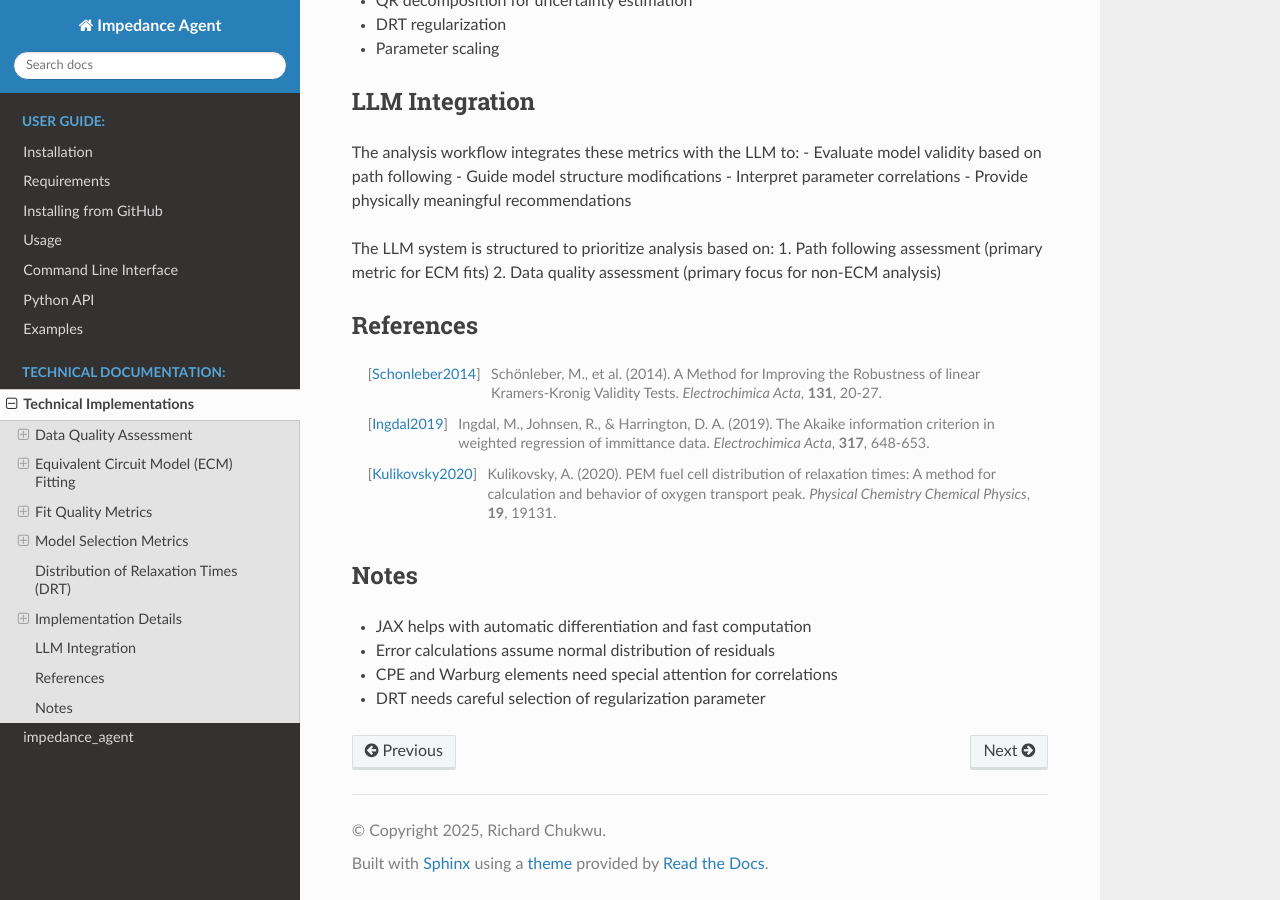
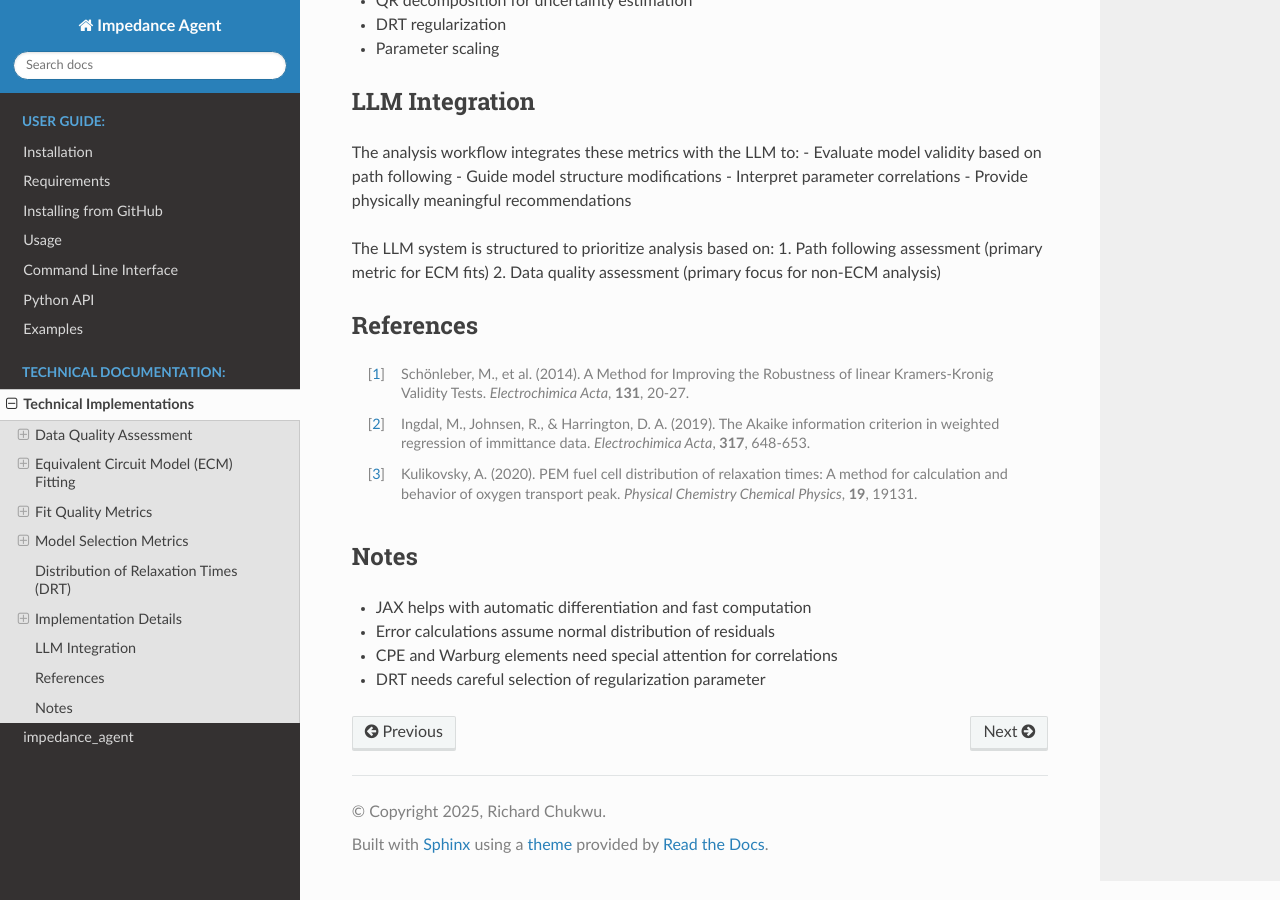
Before and after one commit to richinex/impedance-agent, a Sphinx documentation site: the page built from docs/source/technical_implementations.rst, in a window 1280 px wide and 900 px high, scrolled down 3445 px. Built offline with Sphinx 7.4.7 and the Read the Docs theme 3.1.0, drawn with Linux system fonts in a browser that asks for light colours; some of the changed text lies outside the part shown.

Commit message:
Fixed references in technical docs

```diff
--- a/docs/source/technical_implementations.rst
+++ b/docs/source/technical_implementations.rst
@@ -9,7 +9,7 @@ Data Quality Assessment
 Lin-KK Analysis
 ~~~~~~~~~~~~~~~
 
-The Lin-KK validation uses the impedancepy package, implementing the method from Schönleber et al. [Schonleber2014]_. This implementation:
+The Lin-KK validation uses the impedancepy package, implementing the method from Schönleber et al. [1]_. This implementation:
 
 - Uses a Kramers-Kronig circuit model with ohmic resistor and RC elements
 - Finds the best number of RC elements automatically
@@ -124,7 +124,7 @@ Model Selection Metrics
 Akaike Information Criterion (AIC)
 ~~~~~~~~~~~~~~~~~~~~~~~~~~~~~~~~~~
 
-For different weighting schemes [Ingdal2019]_:
+For different weighting schemes [2]_:
 
 Unit weighting:
 
@@ -152,7 +152,7 @@ where:
 Distribution of Relaxation Times (DRT)
 --------------------------------------
 
-We use Kulikovsky's method [Kulikovsky2020]_ for DRT analysis, which:
+We use Kulikovsky's method [3]_ for DRT analysis, which:
 
 - Combines Tikhonov regularization with projected gradient method
 - Handles the ill-posed nature of DRT calculations
@@ -205,11 +205,11 @@ The LLM system is structured to prioritize analysis based on:
 References
 ----------
 
-.. [Schonleber2014] Schönleber, M., et al. (2014). A Method for Improving the Robustness of linear Kramers-Kronig Validity Tests. *Electrochimica Acta*, **131**, 20-27.
+.. [1] Schönleber, M., et al. (2014). A Method for Improving the Robustness of linear Kramers-Kronig Validity Tests. *Electrochimica Acta*, **131**, 20-27.
 
-.. [Ingdal2019] Ingdal, M., Johnsen, R., & Harrington, D. A. (2019). The Akaike information criterion in weighted regression of immittance data. *Electrochimica Acta*, **317**, 648-653.
+.. [2] Ingdal, M., Johnsen, R., & Harrington, D. A. (2019). The Akaike information criterion in weighted regression of immittance data. *Electrochimica Acta*, **317**, 648-653.
 
-.. [Kulikovsky2020] Kulikovsky, A. (2020). PEM fuel cell distribution of relaxation times: A method for calculation and behavior of oxygen transport peak. *Physical Chemistry Chemical Physics*, **19**, 19131.
+.. [3] Kulikovsky, A. (2020). PEM fuel cell distribution of relaxation times: A method for calculation and behavior of oxygen transport peak. *Physical Chemistry Chemical Physics*, **19**, 19131.
 
 Notes
 -----
```
